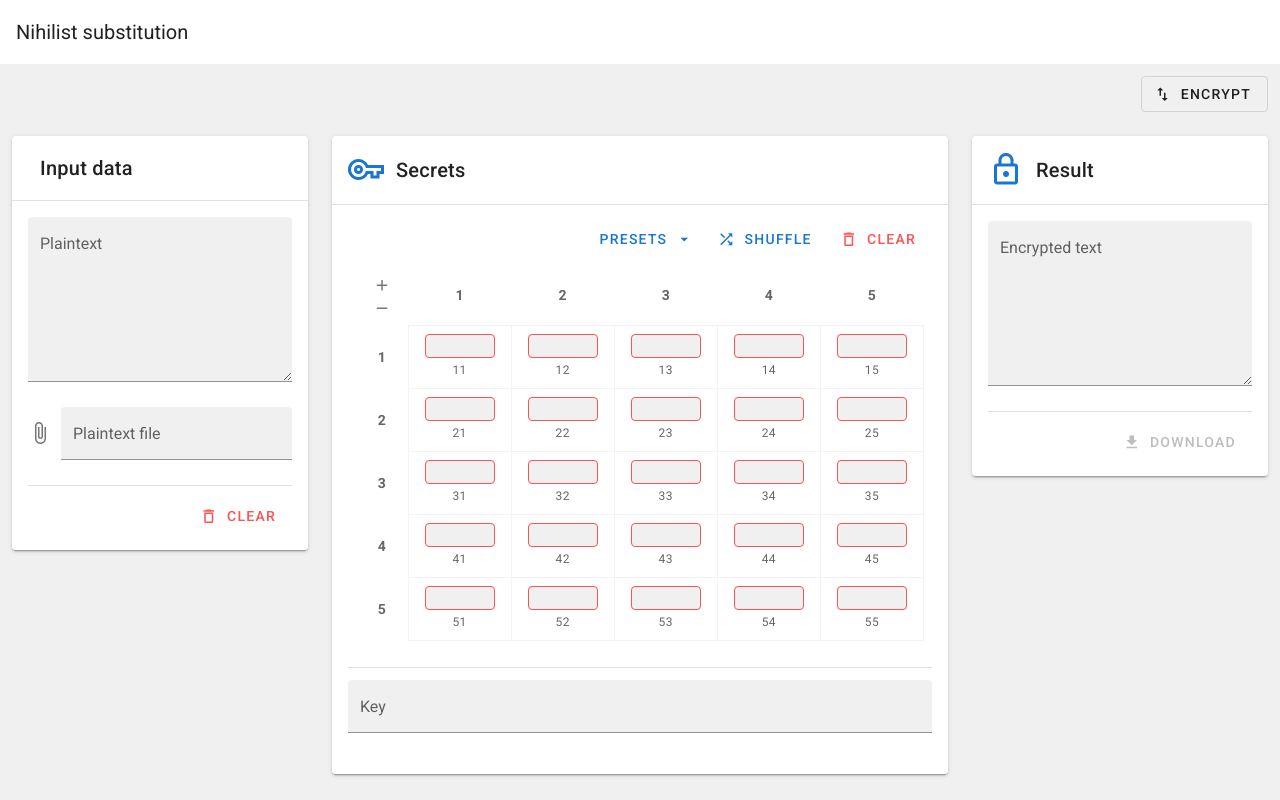
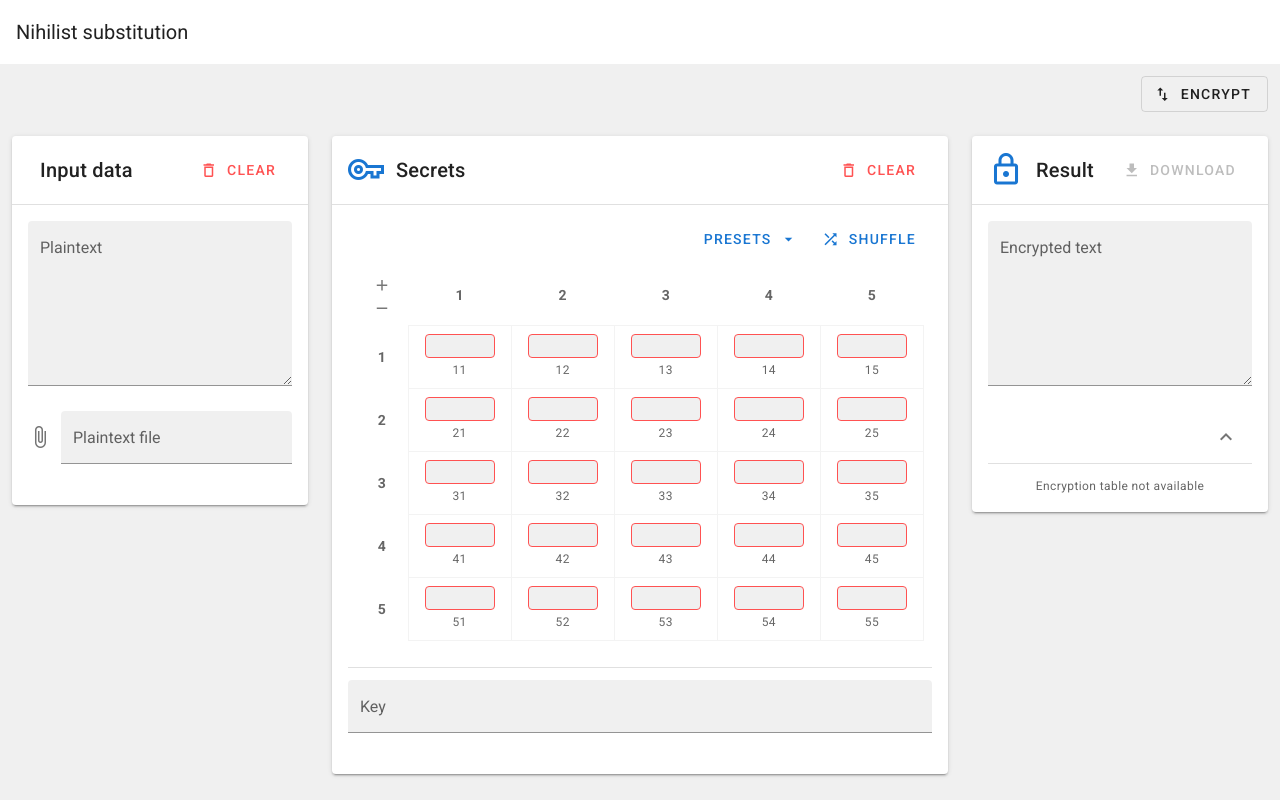
Before and after one commit to tjakubowski/put-pod, a Vue app: page / in a window 1280 px wide. Built offline with nearby package versions, Linux system fonts and the light colour scheme.

Commit message:
Change app layout to be more readable

```diff
--- a/src/App.vue
+++ b/src/App.vue
@@ -21,19 +21,23 @@
 
           <v-col cols="12" md="6" lg="3">
             <base-card title="Input data" icon="text-subject">
-              <v-textarea v-model="text" @input="deleteFile" :label="encrypt ? 'Plaintext' : 'Encoded text'" filled dense :rules="textRules"/>
-              <v-file-input @change="readFile" v-model="textFile" label="Plaintext file" filled dense/>
-              <v-divider class="mb-3"/>
-              <div class="text-right">
+              <template v-slot:actions>
                 <v-btn text color="error" @click="clearText">
                   <v-icon left v-text="'mdi-delete-outline'"/> Clear
                 </v-btn>
-              </div>
+              </template>
+              <v-textarea v-model="text" @input="deleteFile" :label="encrypt ? 'Plaintext' : 'Encoded text'" filled dense :rules="textRules"/>
+              <v-file-input @change="readFile" v-model="textFile" label="Plaintext file" filled dense/>
             </base-card>
           </v-col>
 
           <v-col cols="12" md="6" lg="6">
             <base-card title="Secrets" icon="key-outline">
+              <template v-slot:actions>
+                <v-btn text color="error" @click="clearSecrets">
+                  <v-icon left v-text="'mdi-delete-outline'"/> Clear
+                </v-btn>
+              </template>
 
               <div class="text-right">
                 <v-menu
@@ -59,9 +63,6 @@
                 <v-btn text color="primary" @click="shuffleAlphabet">
                   <v-icon left v-text="'mdi-shuffle'"/> Shuffle
                 </v-btn>
-                <v-btn text color="error" @click="clearAlphabet">
-                  <v-icon left v-text="'mdi-delete-outline'"/> Clear
-                </v-btn>
               </div>
 
               <AlphabetTable v-model="alphabet"
@@ -82,20 +83,38 @@
 
           <v-col cols="12" md="6" lg="3">
             <base-card title="Result" icon="lock-outline">
-              <v-textarea :value="result" label="Encrypted text" readonly filled dense/>
-
-              <v-divider class="mb-3"/>
-
-              <div class="text-right">
+              <template v-slot:actions>
                 <v-btn text color="primary" @click="downloadResult" :disabled="result.length === 0">
                   <v-icon left v-text="'mdi-download'"/> Download
                 </v-btn>
-              </div>
-              <encryption-table
-                v-show="isFormValid"
-                :encryption-key="encryptionKeyMapped"
-                :text="inputMapped"
-              />
+              </template>
+
+              <v-textarea :value="result" label="Encrypted text" readonly filled dense/>
+
+              <v-card-actions>
+                <v-spacer/>
+
+                <v-btn
+                  icon
+                  @click="encryptionTableShow = !encryptionTableShow"
+                >
+                  <v-icon>{{ encryptionTableShow ? 'mdi-chevron-up' : 'mdi-chevron-down' }}</v-icon>
+                </v-btn>
+              </v-card-actions>
+
+              <v-expand-transition>
+                <div v-show="encryptionTableShow">
+                  <v-divider class="mb-3"/>
+
+                  <encryption-table
+                    v-show="isFormValid"
+                    :encryption-key="encryptionKeyMapped"
+                    :text="inputMapped"
+                  />
+                  <div class="text-center caption" v-show="!isFormValid">Encryption table not available</div>
+                </div>
+              </v-expand-transition>
+
             </base-card>
           </v-col>
 
@@ -138,11 +157,15 @@ export default {
         (v) => !!v || 'Encryption key is required',
         (v) => (v && v.length >= 2) || 'Encryption key must be more than 2 characters',
       ],
+      encryptionTableShow: true,
     };
   },
   watch: {
     alphabetMatrixSize(value) {
       if (Number.isInteger(value)) this.resizeAlphabet();
+    },
+    inputMapped(value) {
+      if (value.length > 0 && value[0].length > 6 || value.length > 4) this.encryptionTableShow = false;
     },
   },
   computed: {
@@ -239,8 +262,9 @@ export default {
     clearText() {
       this.text = '';
     },
-    clearAlphabet() {
+    clearSecrets() {
       this.alphabet = this.alphabet.map(() => '');
+      this.encryptionKey = '';
     },
     reverse() {
       this.text = this.result;
```
